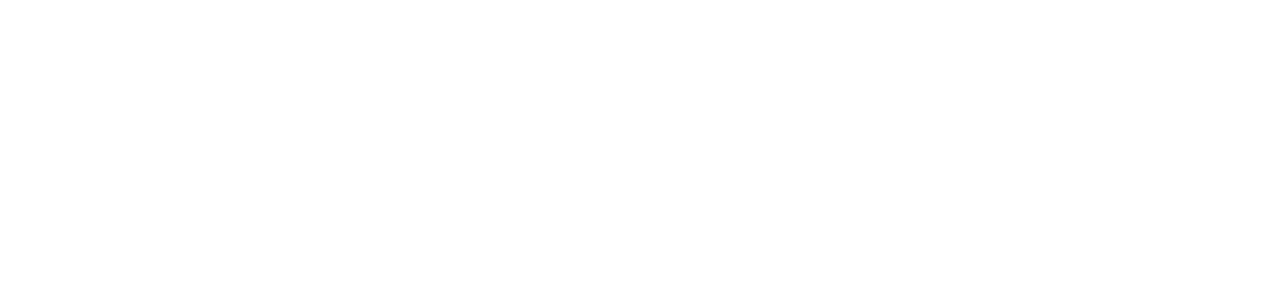
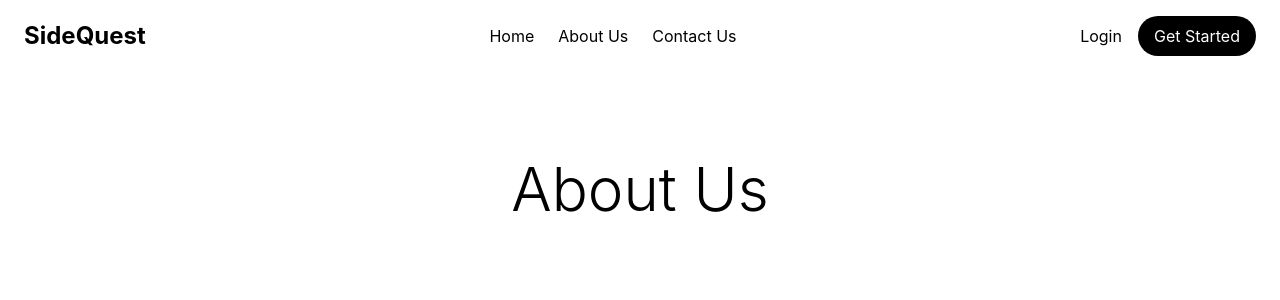
Before and after one commit to TheBaby1/side-quest, a React (Vite) app in the folder client/: page /about-us-page in a window 1280 px wide. Before the commit this address had no page. Shown: the top 300 px of the page. Built offline with nearby package versions, Linux system fonts and the light colour scheme.

Commit message:
added about us page

```diff
--- a/client/src/App.jsx
+++ b/client/src/App.jsx
@@ -1,6 +1,7 @@
 import './App.css'
 import { Routes, Route } from 'react-router-dom'
 import LandingPage from './pages/LandingPage'
+import AboutUsPage from './pages/AboutUsPage'
 
 function App() {
 
@@ -8,7 +9,7 @@
     <>
       <Routes>
         <Route path="/landing-page" element={<LandingPage></LandingPage>}/>
-
+        <Route path="/about-us-page" element={<AboutUsPage></AboutUsPage>} />
       </Routes>
 
     </>
--- a/client/src/components/headers/LandingPageHeader.jsx
+++ b/client/src/components/headers/LandingPageHeader.jsx
@@ -10,7 +10,7 @@
                 <span className="text-black text-2xl font-bold">SideQuest</span>
                 <nav className="flex gap-6">
                     <NavLink
-                        to="/about-page"
+                        to="/about-us-page"
                         className="text-black hover:text-gray-300"
                     >
                         Home
--- /dev/null
+++ b/client/src/components/sections/AboutUsPageHero.jsx
@@ -0,0 +1,13 @@
+const AboutUsPageHero = () => {
+    return (
+        <>
+            <div className="w-full flex-col justify-center items-center py-20">
+                <h1 className="text-6xl font-light text-center leading-tight">
+                    <span className="block">About Us</span>
+                </h1>
+            </div>
+        </>
+    );
+}
+
+export default AboutUsPageHero;
--- /dev/null
+++ b/client/src/pages/AboutUsPage.jsx
@@ -0,0 +1,15 @@
+import LandingPageHeader from "../components/headers/LandingPageHeader";
+import AboutUsPageHero from "../components/sections/AboutUsPageHero";
+
+const AboutUsPage = () => {
+    return(
+        <>
+            <LandingPageHeader/>
+            <main>
+                <AboutUsPageHero/>
+            </main>
+        </>
+    );
+}
+
+export default AboutUsPage;
```
